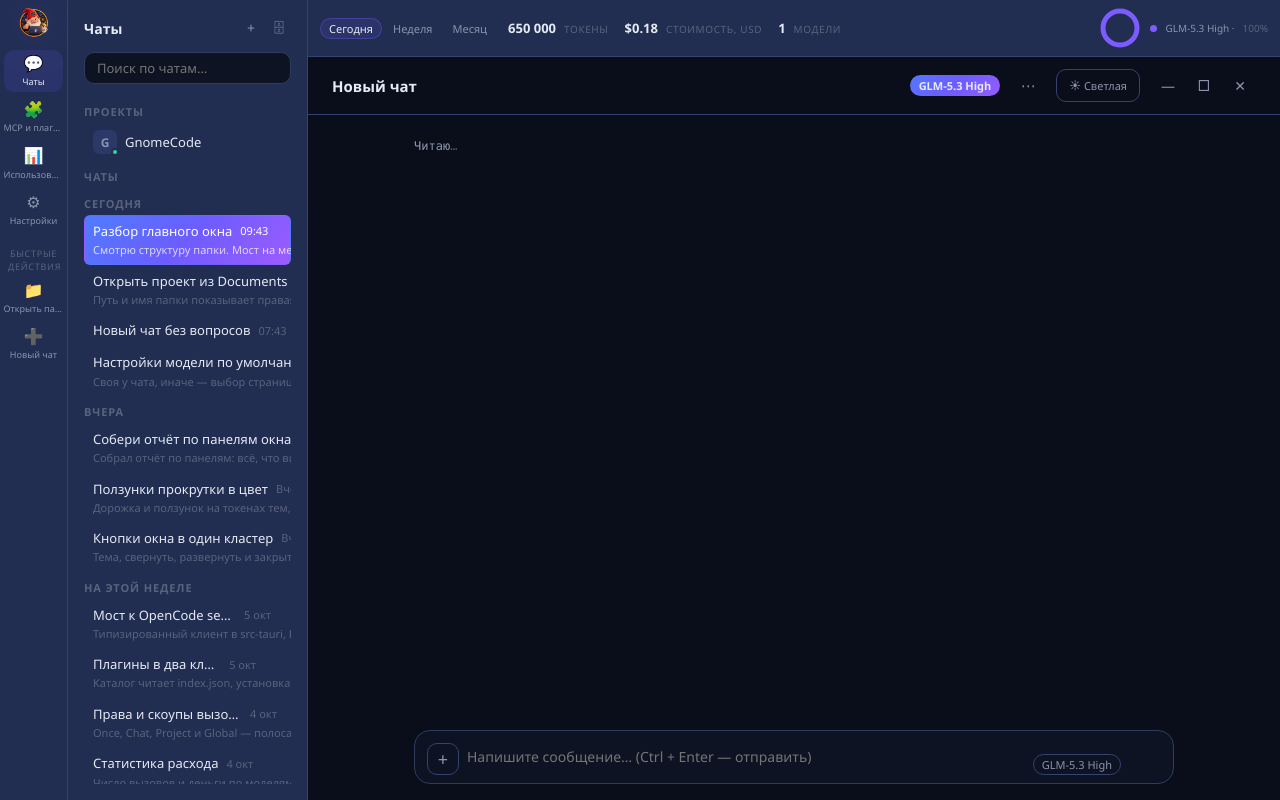
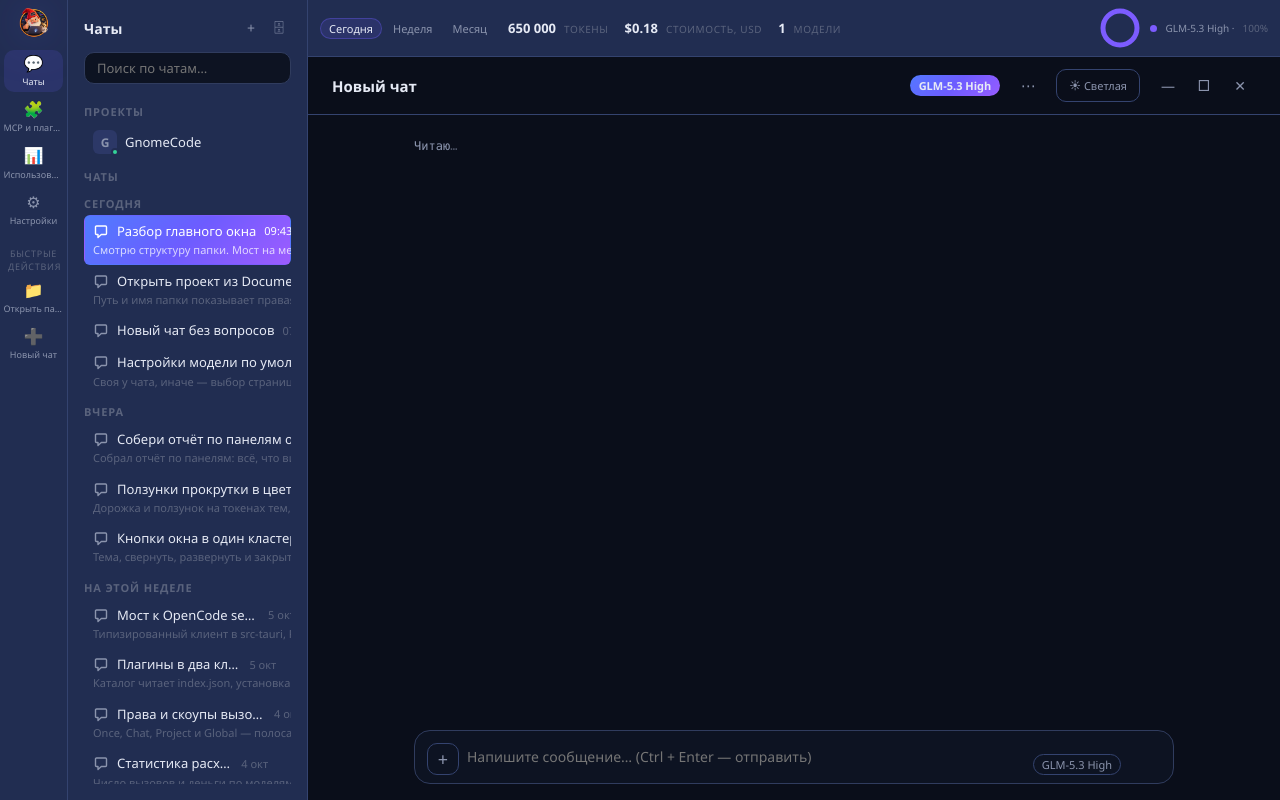
Before and after one commit to Metalismaticus/GnomeCode, a React (Vite) app: page / in a window 1280 px wide. Built offline with nearby package versions, Linux system fonts and the light colour scheme.

Commit message:
B10: иконки чатов в колонке Чаты (ChatGlyph на каждой строке)

```diff
--- a/src/components/ChatRow.tsx
+++ b/src/components/ChatRow.tsx
@@ -9,6 +9,7 @@ import { useState } from "react";
 
 import { chatTimeOf } from "../app/chatTime";
 import type { SidebarChat } from "./Sidebar";
+import { ChatGlyph } from "./glyphs";
 import { SidebarItem } from "./SidebarItem";
 import { MenuItem, RowMenu, type MenuSpot } from "./RowMenu";
 
@@ -104,6 +105,7 @@ export function ChatRow({ chat, now, pinned, onTogglePin, onOpen, onReturn, onRe
         end={chatTimeOf(chat, now)}
         sub={chat.preview}
         active={chat.active}
+        glyph={<ChatGlyph className="chat-row__glyph" />}
         testid={chat.active ? "chat-active" : chat.id ? "chat-row" : undefined}
         onClick={chat.active ? (onReturn ?? onOpen) : onOpen}
       />
```
